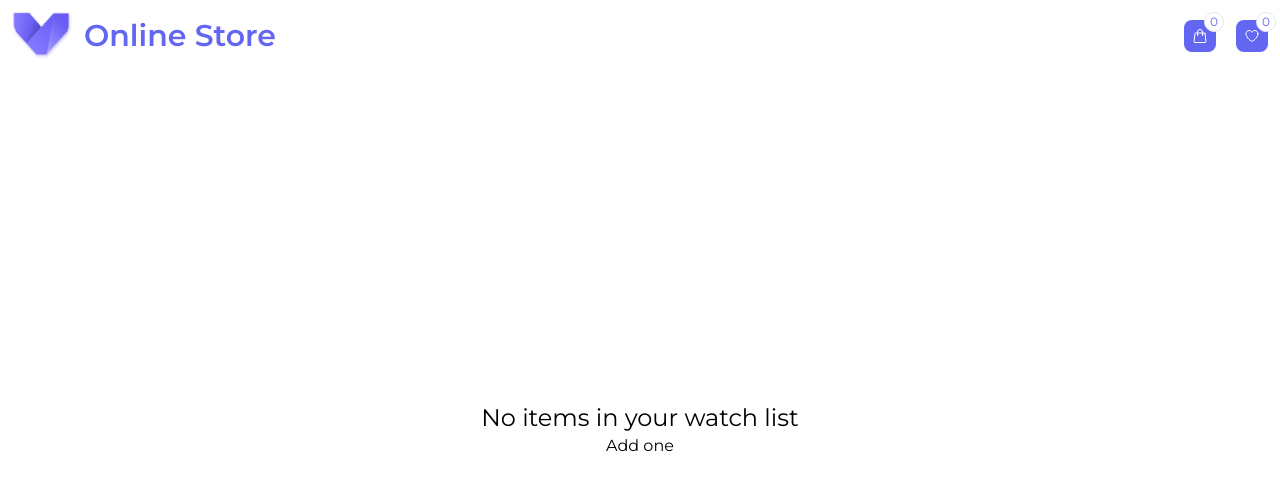
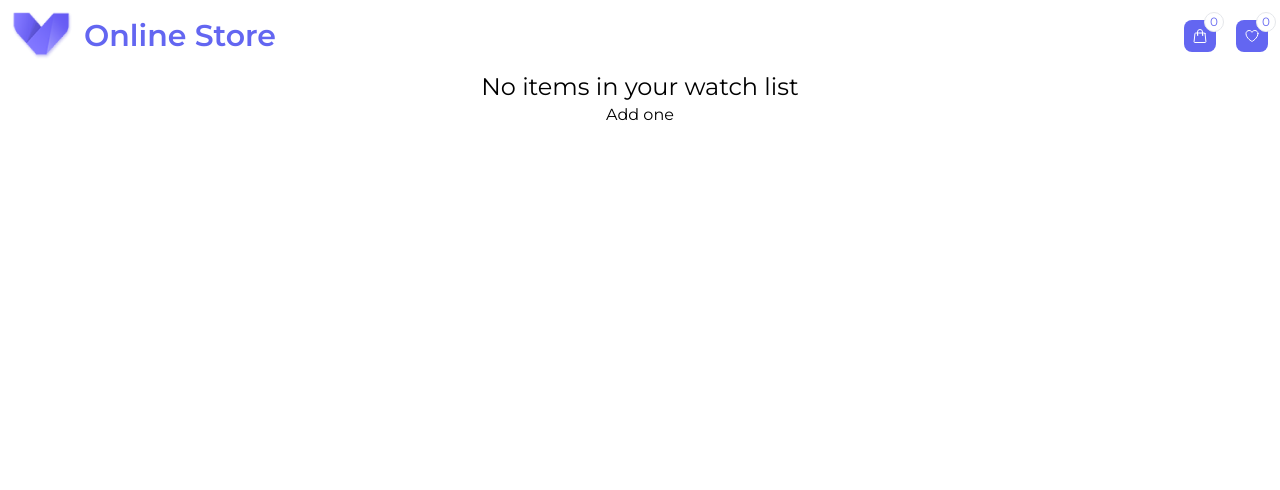
Before and after one commit to bxr5xrk/electronix-client, a React (Vite) app: page /watch-list in a window 1280 px wide. Shown: the top 490 px of the page. Built offline with nearby package versions, Linux system fonts and the light colour scheme.

Commit message:
fixed layout

```diff
--- a/src/components/FullScreenMessage/index.tsx
+++ b/src/components/FullScreenMessage/index.tsx
@@ -8,7 +8,7 @@ export default function FullScreenMessage({
     description
 }: FullScreenMessageProps) {
     return (
-        <div className="w-full h-full flex flex-col items-center justify-center">
+        <div className="w-full h-full flex flex-grow flex-col items-center justify-center">
             <h1 className="text-2xl">{title}</h1>
             <h3>{description}</h3>
         </div>
--- a/src/components/ProductList/index.tsx
+++ b/src/components/ProductList/index.tsx
@@ -7,7 +7,7 @@ interface ProductListProps {
 
 export default function ProductList({ items }: ProductListProps) {
     return (
-        <section className="grid grid-cols-1 sm:grid-cols-2 xl:grid-cols-3 2xl:grid-cols-4 gap-3 overflow-y-scroll flex-grow">
+        <section className="grid grid-cols-1 sm:grid-cols-2 xl:grid-cols-3 2xl:grid-cols-4 gap-3">
             {items?.map((product) => (
                 <ProductItem product={product} key={product.id} />
             ))}
--- a/src/layout/index.tsx
+++ b/src/layout/index.tsx
@@ -4,7 +4,7 @@ import Header from './components/Header';
 
 export default function Layout() {
     return (
-        <div className="font-montserrat p-3 w-screen h-screen flex flex-col gap-3 max-w-full max-h-full">
+        <div className="font-montserrat p-3 min-w-full min-h-full w-full h-full flex flex-col gap-3">
             <Header />
 
             <Outlet />
--- a/src/pages/MainPage/components/List/index.tsx
+++ b/src/pages/MainPage/components/List/index.tsx
@@ -33,7 +33,7 @@ export default function List() {
         return <CenterSpinner />;
     }
 
-    if (query.length > 0 && isSuccess && products?.length === 0) {
+    if (isSuccess && products?.length === 0) {
         return (
             <FullScreenMessage title="Nothing found" description="Try again" />
         );
--- a/src/pages/MainPage/index.tsx
+++ b/src/pages/MainPage/index.tsx
@@ -6,7 +6,7 @@ import Search from './components/Search';
 
 export default function MainPage() {
     return (
-        <main className="h-fit relative flex gap-4 pb-4">
+        <main className="h-full relative flex gap-4">
             <Filters />
 
             <section className="flex flex-col w-full h-full gap-4">
```
